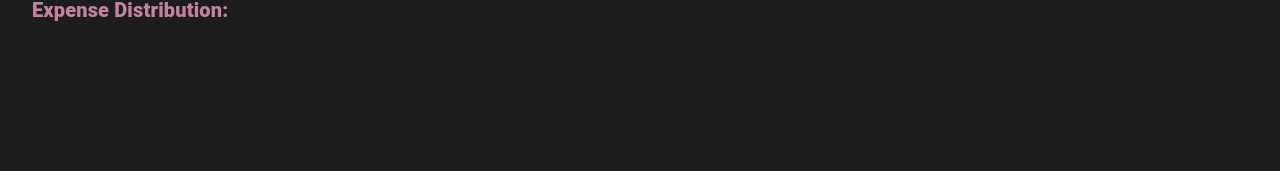
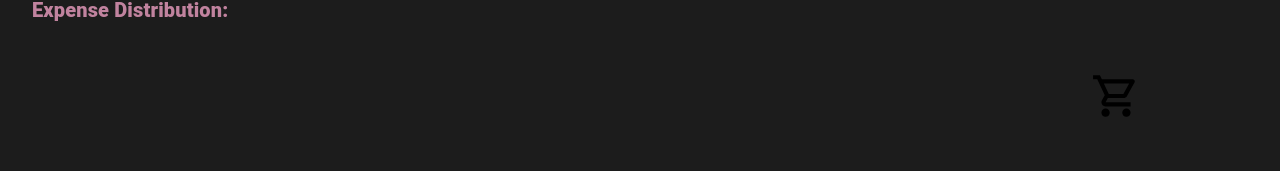
Before and after one commit to amekse/forseen, a React (Create React App) app: page / in a window 1280 px wide. Both pictures are taken after a click on the tab "EXPENSES". Shown: the part 416-587 px from the top of the page. Built offline with nearby package versions, Linux system fonts and the light colour scheme.

Commit message:
[WIP] empty data list icons

```diff
--- a/src/components/Expense.tsx
+++ b/src/components/Expense.tsx
@@ -5,6 +5,7 @@ import { ExpenseItem } from "../types/expense.type";
 import expenseData from "../models/expense.model";
 import { DataCleared } from "../common.contexts";
 import { PieChart } from "@mui/x-charts";
+import { ShoppingCartOutlined } from "@mui/icons-material";
 
 enum FormKeys {
     itemName = 'itemName',
@@ -198,6 +199,9 @@ function Expense() {
                             <Typography variant="h6" color="primary" fontWeight={800} className="expenseListHeading">Low:</Typography>
                             <div className="expenseList">
                                 {
+                                    expenseShowData.low.length > 0 ?
+                                    <div className="expenseList">
+                                        {
                                             expenseShowData.low.map(lowItem =>
                                                 <div className="expenseDataCard" key={lowItem.id}>
                                                     <div className="inputRow">
@@ -215,6 +219,11 @@ function Expense() {
                                                 </div>
                                             )
                                         }
+                                    </div> :
+                                    <div className="emptyList">
+                                        <ShoppingCartOutlined style={{ fontSize: '50px' }} />
+                                    </div>
+                                }
                             </div>
                         </div>
                     </div>
```
Lines whose indentation alone changed are shown as unchanged.
